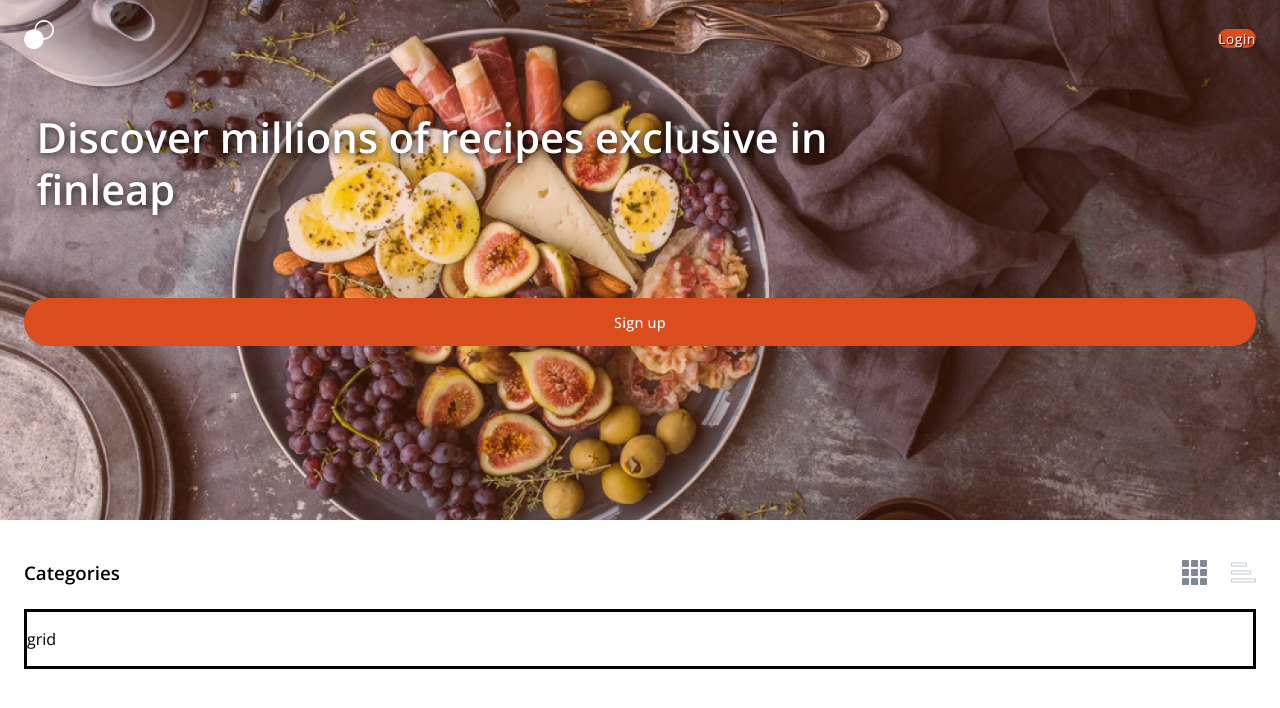
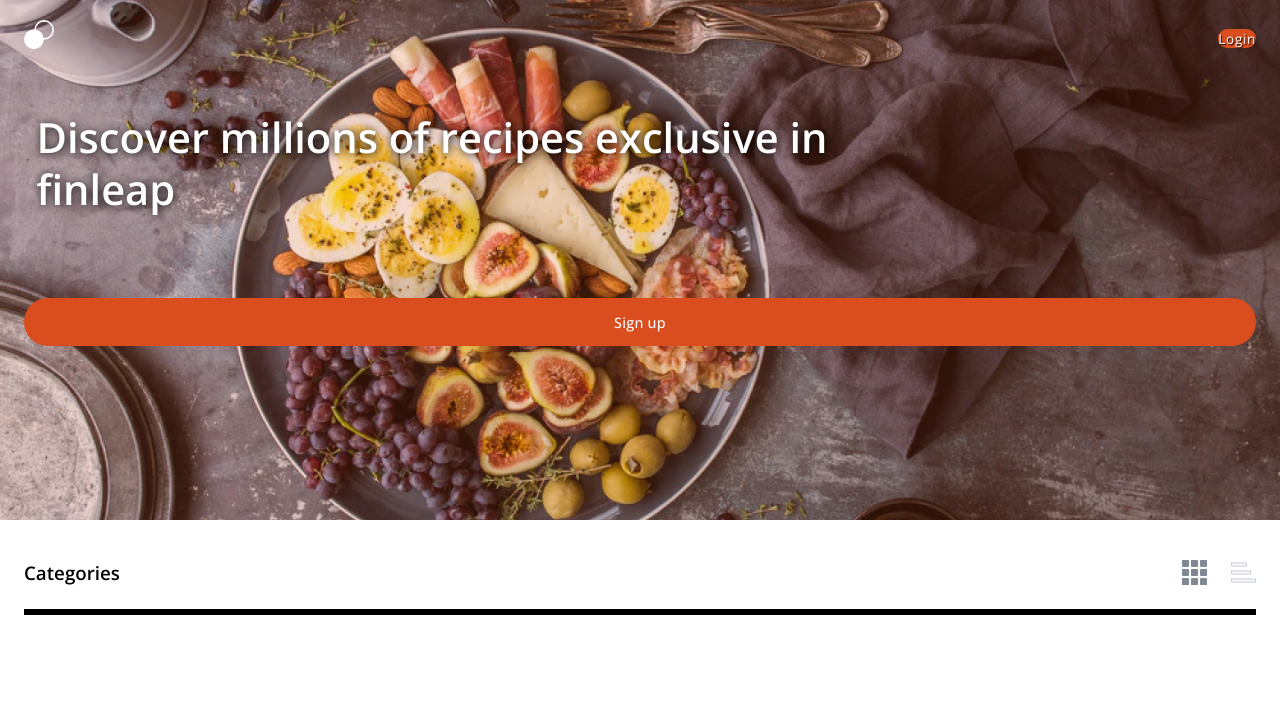
Before and after one commit to Android789515/recipe-site, a Next.js app: page / in a window 1280 px wide. Shown: the top 708 px of the page. Built offline with nearby package versions, Linux system fonts and the light colour scheme.

Commit message:
Refactored category view state and added component structure for each category view.

```diff
--- a/atoms/categoryView.ts
+++ b/atoms/categoryView.ts
@@ -1,12 +1,8 @@
 import { atom } from 'recoil'
 
-enum categoryViewOptions {
-    list = 'list',
-    grid = 'grid'
-}
-const categoryViewState = atom({
-    key: 'categoryView',
-    default: categoryViewOptions.grid
+const isCategoryViewList = atom({
+    key: 'categoryListView',
+    default: false
 })
 
-export { categoryViewOptions, categoryViewState }
+export { isCategoryViewList }
--- a/components/homepage/categories-section/Categories.tsx
+++ /dev/null
@@ -1,17 +0,0 @@
-import React from 'react'
-import { useRecoilState } from 'recoil'
-
-import styles from '../../../styles/homepage/categories-section/Categories.module.scss'
-import { categoryViewState } from '../../../atoms/categoryView'
-
-const Categories = () => {
-    const [ categoryView ] = useRecoilState(categoryViewState)
-
-    return (
-        <div className={styles.categories}>
-            <p>{categoryView}</p>
-        </div>
-    )
-}
-
-export default Categories
--- /dev/null
+++ b/components/homepage/categories-section/CategoriesAsGrid.tsx
@@ -0,0 +1,11 @@
+import React from 'react'
+
+import styles from '../../../styles/homepage/categories-section/CategoriesAsGrid.module.scss'
+
+const CategoriesAsGrid = () => {
+    return (
+        <></>
+    )
+}
+
+export default CategoriesAsGrid
--- /dev/null
+++ b/components/homepage/categories-section/CategoriesAsList.tsx
@@ -0,0 +1,11 @@
+import React from 'react'
+
+import styles from '../../../styles/homepage/categories-section/CategoriesAsList.module.scss'
+
+const CategoriesAsList = () => {
+    return (
+        <></>
+    )
+}
+
+export default CategoriesAsList
--- a/components/homepage/categories-section/CategoriesSection.tsx
+++ b/components/homepage/categories-section/CategoriesSection.tsx
@@ -1,16 +1,23 @@
 import React from 'react'
+import { useRecoilState } from 'recoil'
 
 import styles from '../../../styles/homepage/categories-section/CategoriesSection.module.scss'
+import { isCategoryViewList } from '../../../atoms/categoryView'
 
 import CategoriesSectionHeader from './CategoriesSectionHeader'
-import Categories from './Categories'
+import CategoriesAsList from './CategoriesAsList'
+import CategoriesAsGrid from './CategoriesAsGrid'
 
 const CategoriesSection = () => {
+    const [ isListView ] = useRecoilState(isCategoryViewList)
+
     return (
         <section className={styles.layout}>
             <CategoriesSectionHeader />
 
-            <Categories />
+            <div className={styles.categories}>
+                {isListView ? <CategoriesAsList /> : <CategoriesAsGrid />}
+            </div>
         {/*
             container with the categories - need to pull from somewhere
          */}
--- a/components/homepage/categories-section/CategoryViewBtns.tsx
+++ b/components/homepage/categories-section/CategoryViewBtns.tsx
@@ -5,17 +5,17 @@ import NextImage from 'next/image'
 import styles from '../../../styles/homepage/categories-section/CategoryViewBtns.module.scss'
 import gridViewIcon from '../../../public/assets/icons/gridView.svg'
 import listViewIcon from '../../../public/assets/icons/listView.svg'
-import { categoryViewOptions, categoryViewState } from '../../../atoms/categoryView'
+import { isCategoryViewList } from '../../../atoms/categoryView'
 
 const CategoryViewBtns = () => {
-    const [ irrelevant, updateCategoryView ] = useRecoilState(categoryViewState)
+    const [ irrelevant, updateCategoryView ] = useRecoilState(isCategoryViewList)
 
     const setCategoryListView = () => {
-        updateCategoryView(categoryViewOptions.list)
+        updateCategoryView(true)
     }
 
     const setCategoryGridView = () => {
-        updateCategoryView(categoryViewOptions.grid)
+        updateCategoryView(false)
     }
 
     return (
--- a/styles/homepage/categories-section/Categories.module.scss
+++ /dev/null
@@ -1,3 +0,0 @@
-.categories {
-  border: solid;
-}
--- a/styles/homepage/categories-section/CategoriesSection.module.scss
+++ b/styles/homepage/categories-section/CategoriesSection.module.scss
@@ -1,3 +1,7 @@
 .layout {
   padding: 2.5em 0;
 }
+
+.categories {
+  border: solid;
+}
```
Also changed, not shown: styles/homepage/categories-section/CategoriesAsGrid.module.scss (added), styles/homepage/categories-section/CategoriesAsList.module.scss (added).
